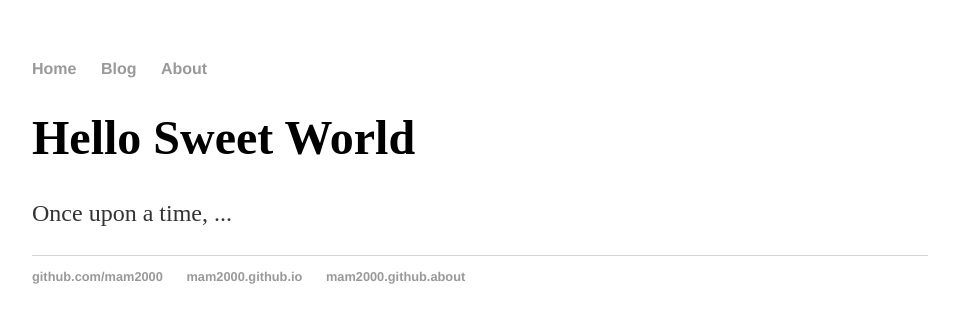
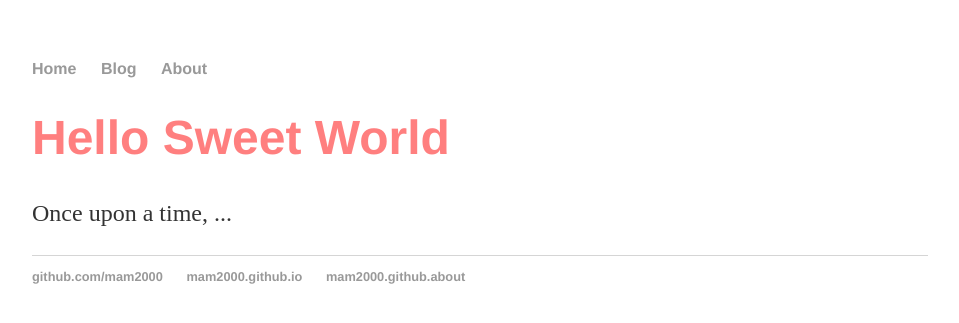
Before and after one commit to mam2000/mam2000.github.io, a Jekyll site: the page built from index.html, in a window 1280 px wide. Shown: the top 323 px of the page, without its empty margins (160-1119 px from the left). Built offline with Jekyll 4.4.1, drawn with Linux system fonts in a browser that asks for light colours.

Commit message:
Update main.css

```diff
--- a/css/main.css
+++ b/css/main.css
@@ -2,7 +2,7 @@ body {
   margin: 60px auto;width: 70%;
 }
 h1 {
-  font-size: 3em;font-family:'Helvetica', 'Arial', 'Sans-Serif', color:rgba(255,0,0,0.5);;
+  font-size: 3em;font-family:'Helvetica', 'Arial', 'Sans-Serif'; color:rgba(255,0,0,0.5);
 }
 p {
   font-size: 1.5em;line-height: 1.4em;color: #333;
```
